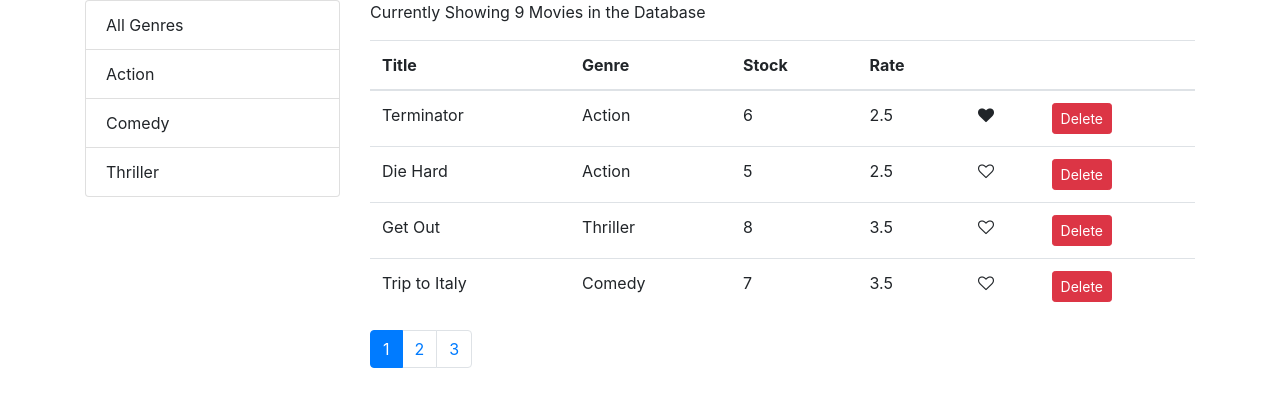
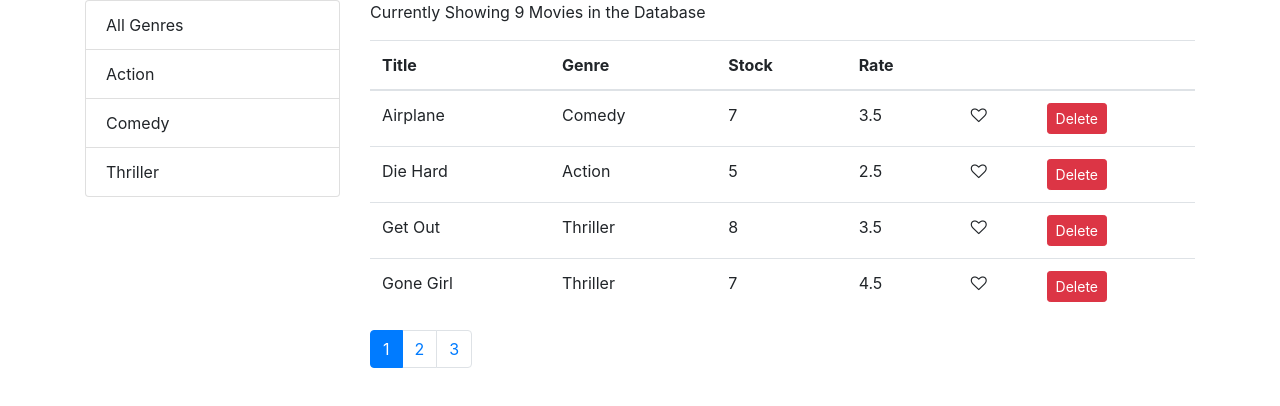
Before and after one commit to sonnn9/-Mastering-React, a React (Create React App) app: page / in a window 1280 px wide. Shown: the top 406 px of the page. Built offline with nearby package versions, Linux system fonts and the light colour scheme.

Commit message:
sort - moving responsibility

```diff
--- a/src/components/movies.jsx
+++ b/src/components/movies.jsx
@@ -1,25 +1,27 @@
 import React, { Component } from "react";
 import { getMovies } from "../services/fakeMovieService";
 import { getGenres } from "../services/fakeGenreService";
-import Like from "./common/like";
+import MoviesTable from './moviesTable';
 import Pagination from "./common/pagination";
 import { paginate } from "../utils/paginate";
 import ListGroup from "./common/listGroup";
+import _ from 'lodash';
 
 class Movies extends Component {
     state = {
         movies: getMovies(),
         genres: getGenres(),
         currentPage : 1,
-        pageSize: 4
+        pageSize: 4,
+        sortColumn: {path: 'title', order: 'asc'}
     };
 
     componentDidMount() {
-        const genres = [{ name: 'All Genres'}, ...getGenres()];
+        const genres = [{ _id: "", name: 'All Genres'}, ...getGenres()];
         this.setState({movies: getMovies(), genres: genres });
     }
 
-    deleteHandler = movie => {
+    handleDelete = movie => {
         const movies = this.state.movies.filter(m => m._id !== movie._id);
         this.setState({ movies: movies });
     };
@@ -40,15 +42,22 @@
         this.setState({ selectedGenre: genre, currentPage: 1 });
     }
 
+    handleSort = sortColumn => {
+
+        this.setState({ sortColumn });
+    }
+
     render() {
         const {length: count} = this.state.movies;
-        const {pageSize, currentPage, selectedGenre, movies: allMovies} = this.state;
+        const {pageSize, currentPage, sortColumn, selectedGenre, movies: allMovies} = this.state;
 
         if (this.state.movies.length === 0) return <p>Current there is no movies</p>;
 
         const filtered = selectedGenre && selectedGenre._id ? allMovies.filter(m=> m.genre._id === selectedGenre._id) : allMovies;
 
-        const movies = paginate(filtered, currentPage, pageSize);
+        const sorted = _.orderBy(filtered, [sortColumn.path], [sortColumn.order]);
+
+        const movies = paginate(sorted, currentPage, pageSize);
 
         return (
                 <div className="row">
@@ -61,41 +70,19 @@
                     </div>
                     <div className="col">
                         <p>Currently Showing {filtered.length} Movies in the Database</p>
-                        <table className="table">
-                            <thead>
-                            <tr>
-                                <th>Title</th>
-                                <th>Genre</th>
-                                <th>Stock</th>
-                                <th>Rate</th>
-                                <th></th>
-                                <th></th>
-                            </tr>
-                            </thead>
-                            <tbody>
-
-                            {movies.map(movie => (
-                                <tr key={movie._id}>
-                                    <td>{movie.title}</td>
-                                    <td>{movie.genre.name}</td>
-                                    <td>{movie.numberInStock}</td>
-                                    <td>{movie.dailyRentalRate}</td>
-                                    <td>
-                                        <Like liked={movie.liked} onClick={() => this.handleLike(movie)} />
-                                    </td>
-                                    <td>
-                                        <button
-                                            onClick={() => this.deleteHandler(movie)}
-                                            className="btn btn-danger btn-sm"
-                                        >
-                                            Delete
-                                        </button>
-                                    </td>
-                                </tr>
-                            ))}
-                            </tbody>
-                        </table>
-                        <Pagination itemsCount = {filtered.length} pageSize={pageSize} currentPage={currentPage} onPageChange={this.handlePageChange} />
+                        <MoviesTable
+                            movies={movies}
+                            onLike={this.handleLike}
+                            sortColumn={sortColumn}
+                            onDelete={this.handleDelete}
+                            onSort={this.handleSort}
+                        />
+                        <Pagination
+                            itemsCount = {filtered.length}
+                            pageSize={pageSize}
+                            currentPage={currentPage}
+                            onPageChange={this.handlePageChange}
+                        />
                     </div>
                 </div>
         );
--- /dev/null
+++ b/src/components/moviesTable.jsx
@@ -0,0 +1,59 @@
+import React, {Component} from "react";
+import Like from "./common/like";
+
+class MoviesTable extends Component {
+
+    raiseSort = path => {
+        const sortColumn = {...this.props.sortColumn};
+
+        if(sortColumn.path === path)
+            sortColumn.order = (sortColumn.order ===  'asc')  ? 'desc': 'asc';
+        else {
+            sortColumn.path = path;
+            sortColumn.order = 'asc';
+        }
+        this.props.onSort(sortColumn);
+    }
+
+    render() {
+        const  { movies, onDelete, onLike } = this.props;
+        return (
+            <table className="table">
+                <thead>
+                <tr>
+                    <th onClick={() => this.raiseSort('title')}>Title</th>
+                    <th onClick={() => this.raiseSort('genre.name')}>Genre</th>
+                    <th onClick={() => this.raiseSort('numberInStock')}>Stock</th>
+                    <th onClick={() => this.raiseSort('dailyRentalRate')}>Rate</th>
+                    <th></th>
+                    <th></th>
+                </tr>
+                </thead>
+                <tbody>
+
+                {movies.map(movie => (
+                    <tr key={movie._id}>
+                        <td>{movie.title}</td>
+                        <td>{movie.genre.name}</td>
+                        <td>{movie.numberInStock}</td>
+                        <td>{movie.dailyRentalRate}</td>
+                        <td>
+                            <Like liked={movie.liked} onClick={() => onLike(movie)} />
+                        </td>
+                        <td>
+                            <button
+                                onClick={() => onDelete(movie)}
+                                className="btn btn-danger btn-sm"
+                            >
+                                Delete
+                            </button>
+                        </td>
+                    </tr>
+                ))}
+                </tbody>
+            </table>
+        )
+    }
+}
+
+export default MoviesTable;
```
